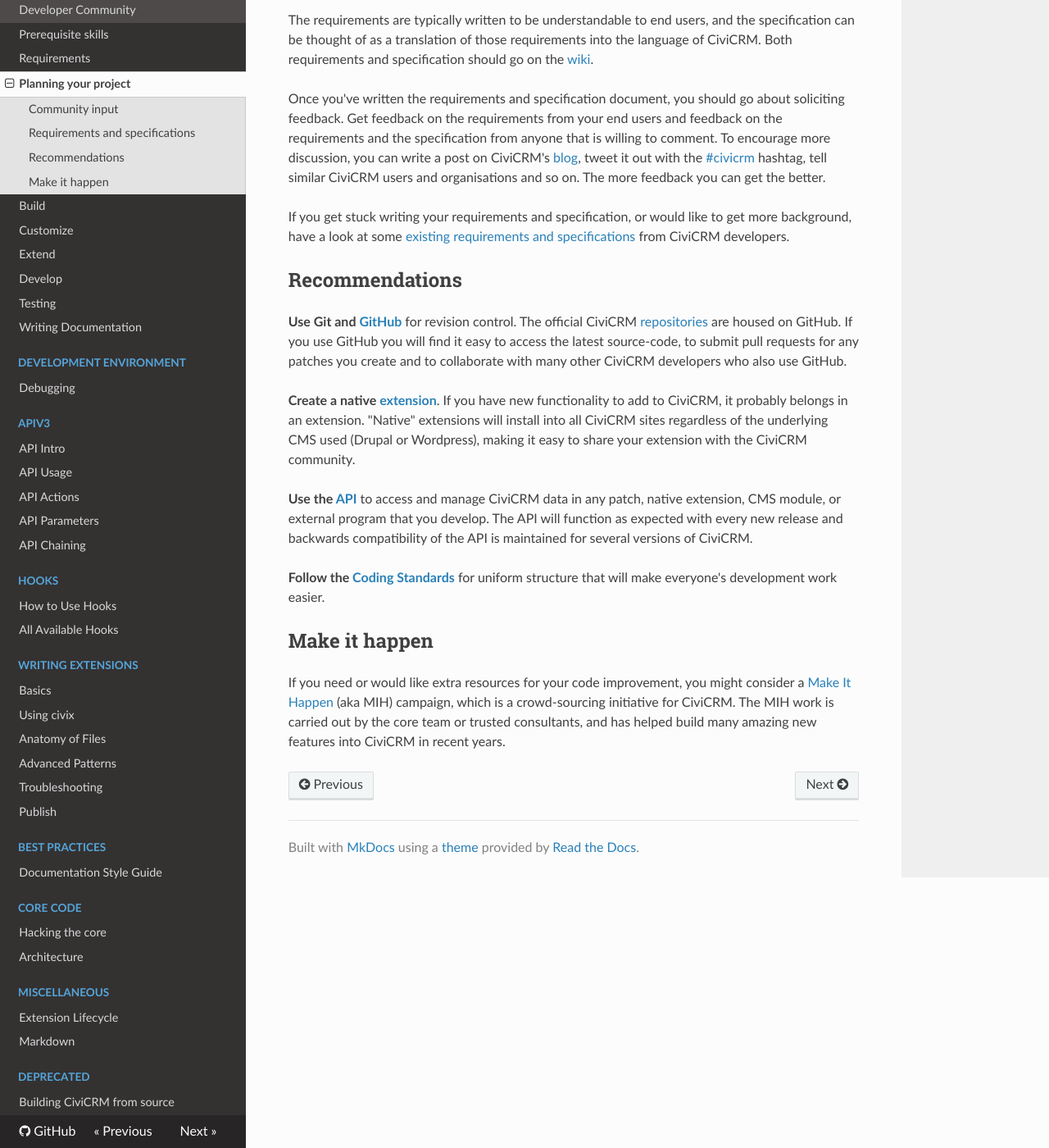
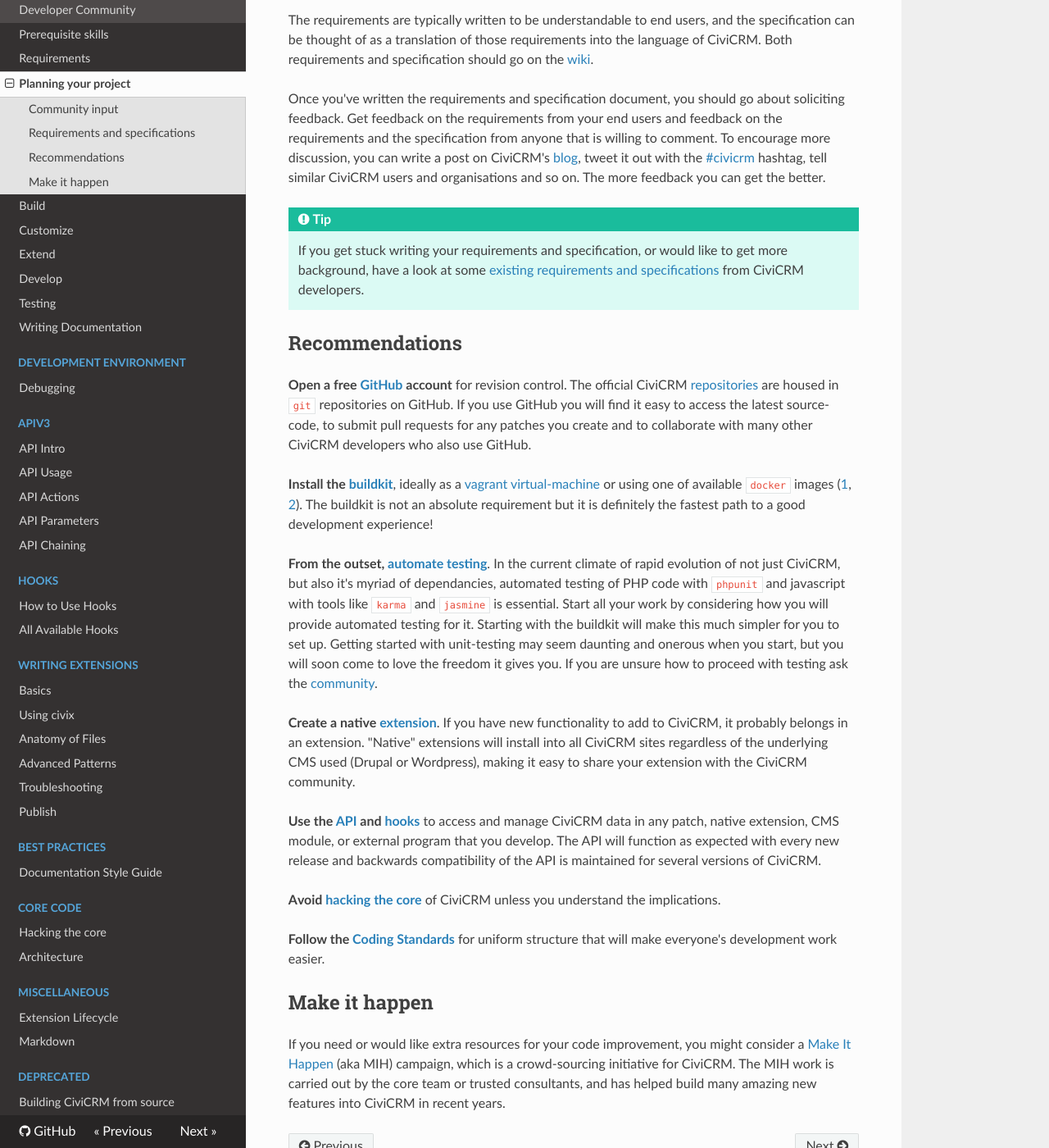
Before and after one commit to civicrm/civicrm-dev-docs, an MkDocs documentation site: the page built from docs/basics/planning.md, in a window 1280 px wide and 1400 px high, scrolled down 763 px. Shown: the whole window at 82% size. Built offline with MkDocs 1.6.1, drawn with Linux system fonts in a browser that asks for light colours; nearby versions of some CDN libraries; old or Windows-style settings are respelled for this version of MkDocs.

Commit message:
tweaks, promote builkit and testing

```diff
--- a/docs/basics/planning.md
+++ b/docs/basics/planning.md
@@ -48,19 +48,37 @@
 CiviCRM users and organisations and so on.
 The more feedback you can get the better.
 
-If you get stuck writing your requirements and specification, or would
-like to get more background, have a look at some
-[existing requirements and specifications](https://wiki.civicrm.org/confluence/display/CRM/Requirements+and+specifications)
-from CiviCRM developers.
+!!!tip
+    If you get stuck writing your requirements and specification, or would
+    like to get more background, have a look at some
+    [existing requirements and specifications](https://wiki.civicrm.org/confluence/display/CRM/Requirements+and+specifications)
+    from CiviCRM developers.
 
 ## Recommendations
 
-**Use Git and [GitHub](https://github.com/)** for revision control.
+**Open a free [GitHub](https://github.com/) account** for revision control.
 The official CiviCRM [repositories](https://github.com/civicrm)
-are housed on GitHub.  If you use GitHub you will find
+are housed in `git` repositories on GitHub.  If you use GitHub you will find
 it easy to access the latest source-code, to submit pull requests
 for any patches you create and to collaborate with many other
 CiviCRM developers who also use GitHub.
+
+**Install the [buildkit](https://github.com/civicrm/civicrm-buildkit)**,
+ideally as a [vagrant virtual-machine](https://github.com/civicrm/civicrm-buildkit-vagrant)
+or using one of available `docker` images ([1](https://github.com/progressivetech/docker-civicrm-buildkit),
+[2](https://github.com/ErichBSchulz/dcbk)). The buildkit is not an absolute
+requirement but it is definitely the fastest path to a good development
+experience!
+
+**From the outset, [automate testing](https://wiki.civicrm.org/confluence/display/CRMDOC/Testing)**.
+In the current climate of rapid evolution of not just CiviCRM, but
+also it's myriad of dependancies, automated testing of PHP code with `phpunit`
+and javascript with tools like `karma` and `jasmine` is essential. Start all
+your work by considering how you will provide automated testing for it.
+Starting with the buildkit will make this much simpler for you to set up.
+Getting started with unit-testing may seem daunting and onerous when you start,
+but you will soon come to love the freedom it gives you. If you are
+unsure how to proceed with testing ask the [community](/basics/community).
 
 **Create a native [extension](/extensions/basics)**.
 If you have new functionality to add to CiviCRM, it probably belongs in an
@@ -68,11 +86,14 @@
 regardless of the  underlying CMS used (Drupal or Wordpress), making it easy to
 share your extension with the CiviCRM community.
 
-**Use the [API](/api/general)** to access and manage CiviCRM data in any patch,
+**Use the [API](/api/general) and [hooks](/hook)** to access and manage CiviCRM data in any patch,
 native extension, CMS module, or external program that you
 develop. The API will function as expected with every new release
 and backwards compatibility of the API is maintained for several
 versions of CiviCRM.
+
+**Avoid [hacking the core](/core/hacking)** of CiviCRM unless you understand
+the implications.
 
 **Follow the
 [Coding Standards](https://wiki.civicrm.org/confluence/display/CRMDOC/Coding+Standards)**
```
